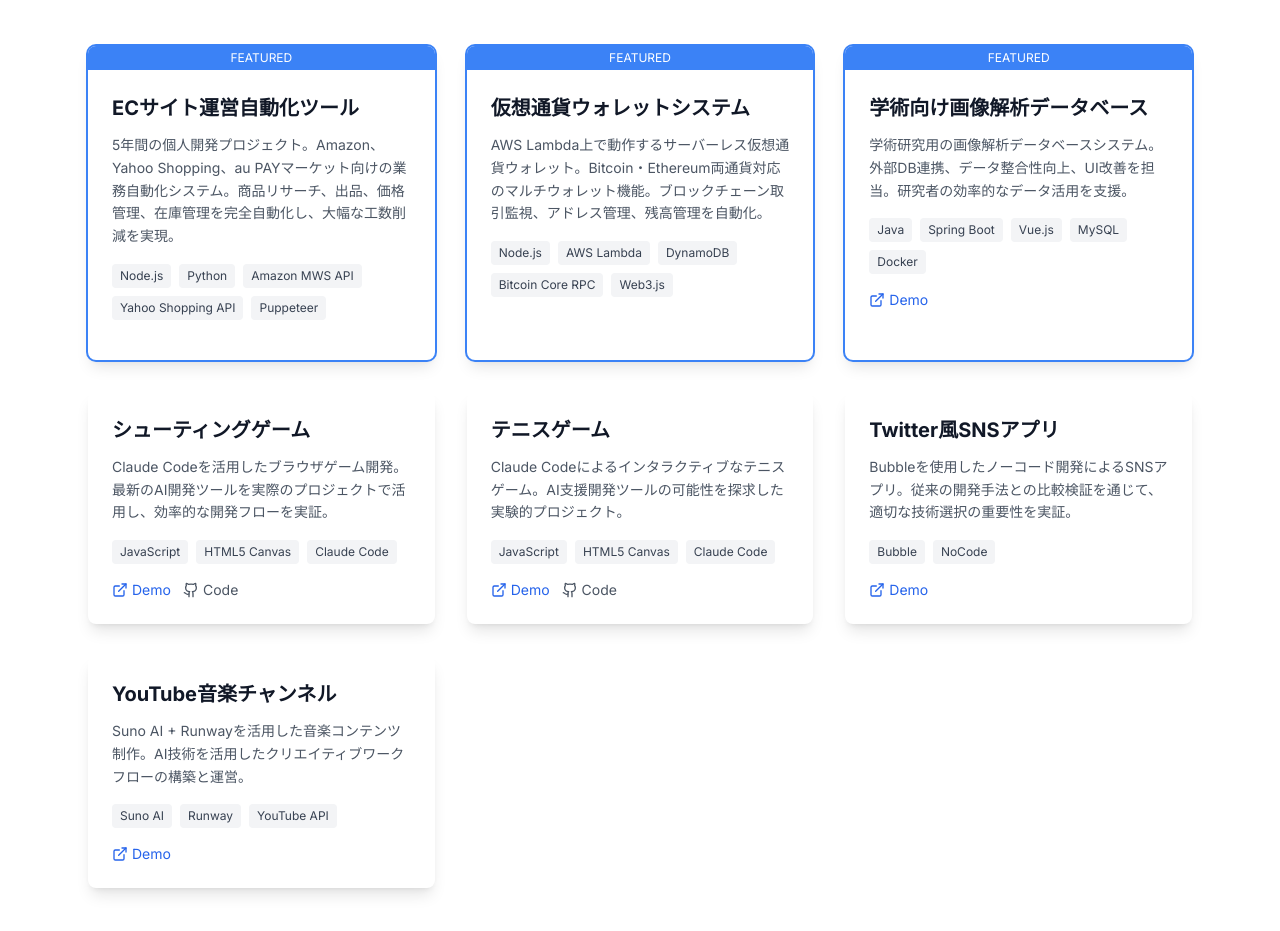
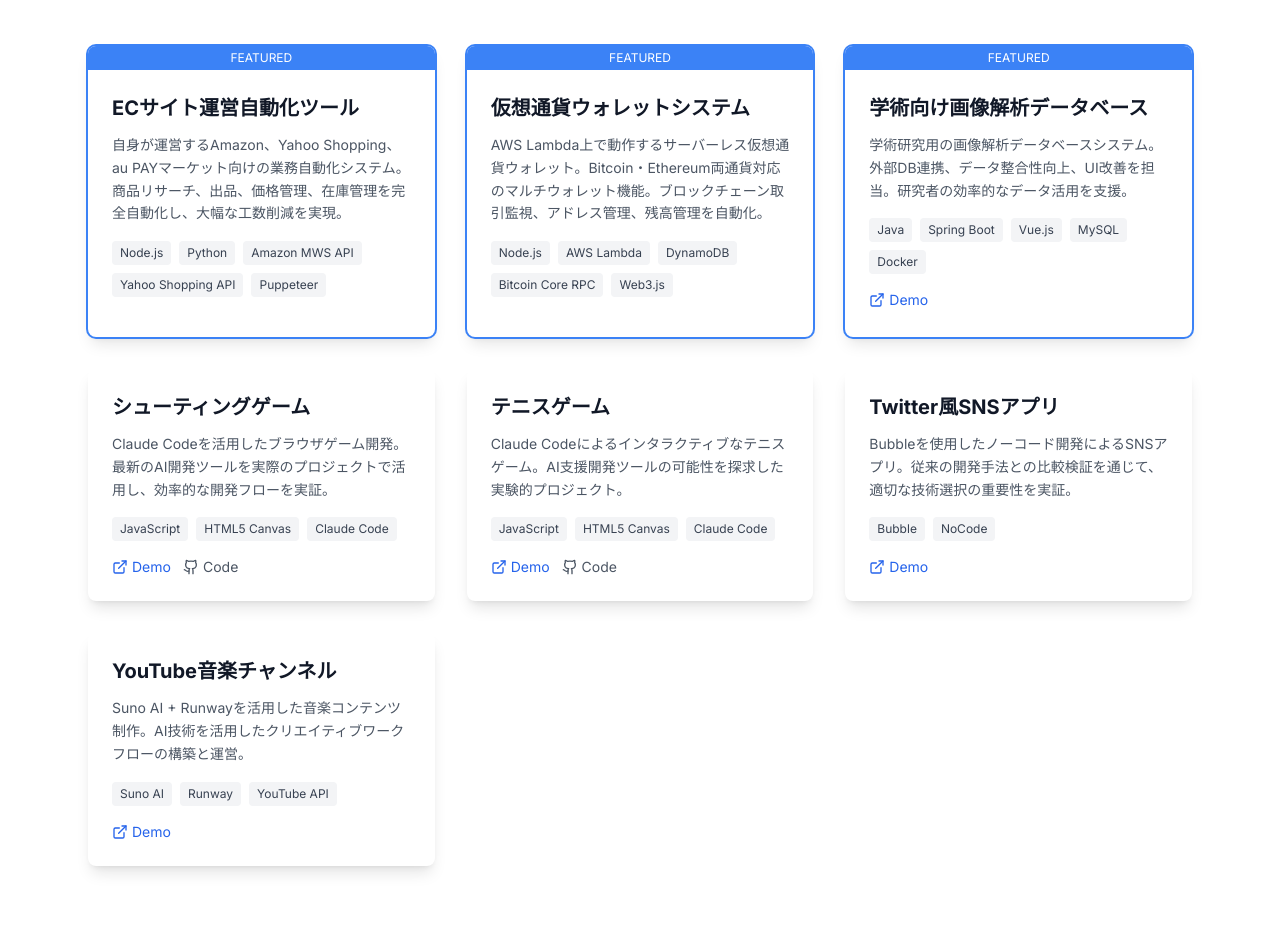
Before and after one commit to shupopo/portfolio-public, a Next.js app: page / in a window 1280 px wide. Shown: the part 2262-3193 px from the top of the page. Built offline with nearby package versions, Linux system fonts and the light colour scheme.

Commit message:
fix contents

```diff
--- a/src/app/page.tsx
+++ b/src/app/page.tsx
@@ -76,7 +76,7 @@ const projects: Project[] = [
   {
     id: 'ec-automation',
     title: 'ECサイト運営自動化ツール',
-    description: '5年間の個人開発プロジェクト。Amazon、Yahoo Shopping、au PAYマーケット向けの業務自動化システム。商品リサーチ、出品、価格管理、在庫管理を完全自動化し、大幅な工数削減を実現。',
+    description: '自身が運営するAmazon、Yahoo Shopping、au PAYマーケット向けの業務自動化システム。商品リサーチ、出品、価格管理、在庫管理を完全自動化し、大幅な工数削減を実現。',
     tech: ['Node.js', 'Python', 'Amazon MWS API', 'Yahoo Shopping API', 'Puppeteer'],
     category: 'automation',
     featured: true
```
